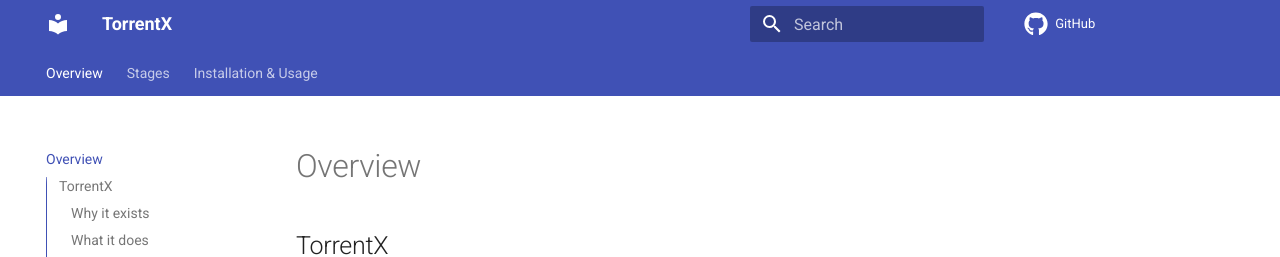
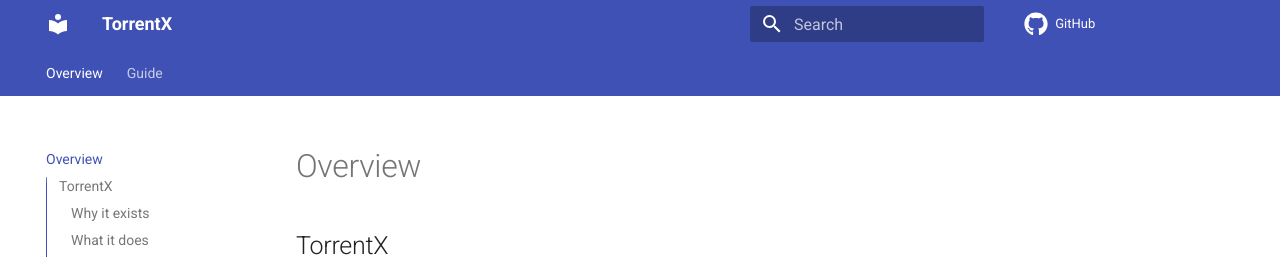
Before and after one commit to kpraveenkumar19/TorrentX, an MkDocs documentation site: the page built from docs/index.md, in a window 1280 px wide and 1182 px high. Shown: the top 257 px of the window. Built offline with MkDocs 1.6.1 and Material for MkDocs 9.7.7, drawn with Linux system fonts in a browser that asks for light colours; comment, search, counter and statistics services are not loaded; part of the change alters nothing that is shown.

Commit message:
docs(nav): group pages under Guide to show sidebar

```diff
--- a/mkdocs.yml
+++ b/mkdocs.yml
@@ -24,8 +24,9 @@ theme:
     repo: fontawesome/brands/github
 nav:
   - Overview: index.md
-  - Stages: stages.md
-  - Installation & Usage: install.md
+  - Guide:
+      - Stages: stages.md
+      - Installation & Usage: install.md
 markdown_extensions:
   - admonition
   - toc:
```
